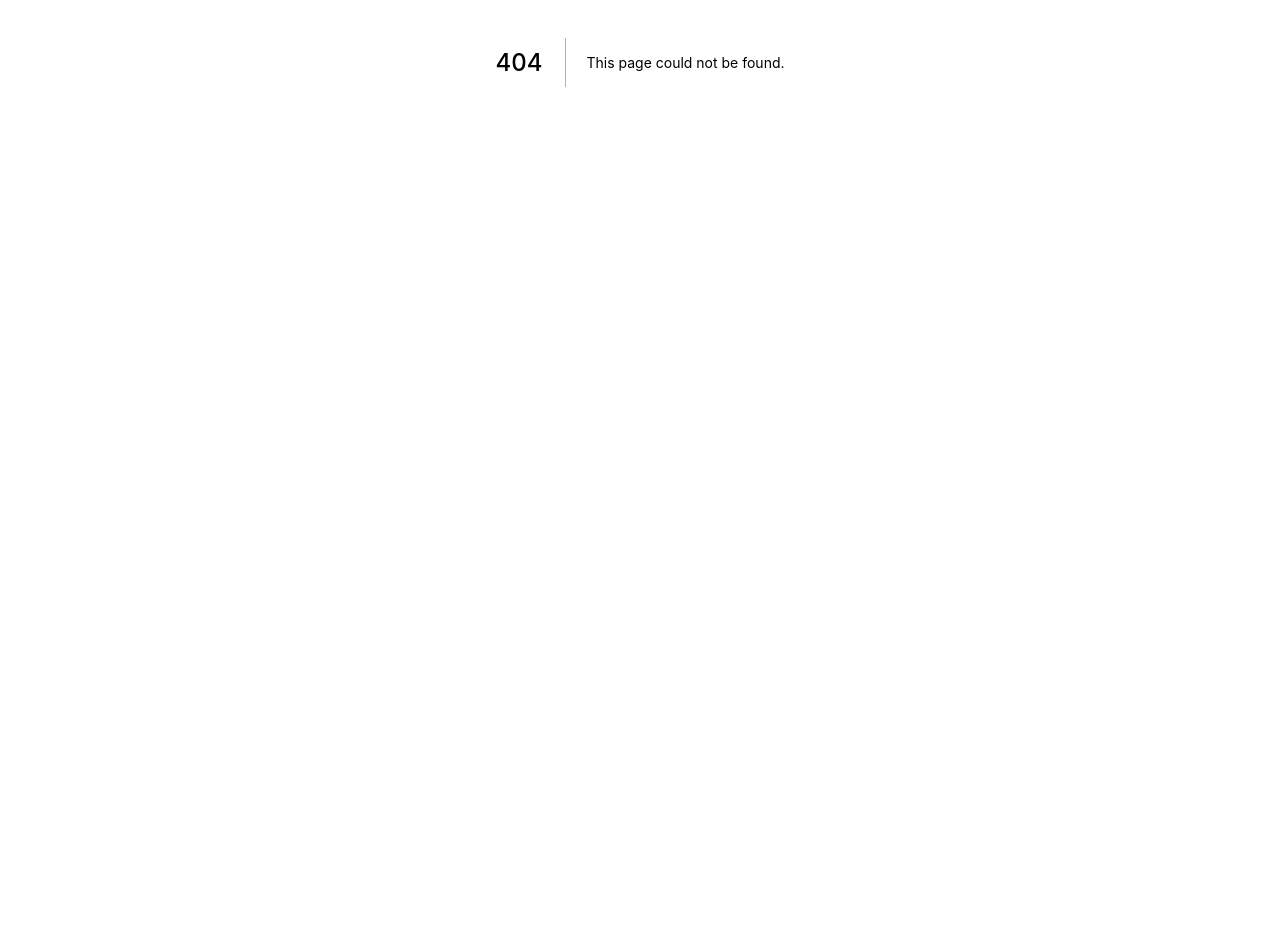
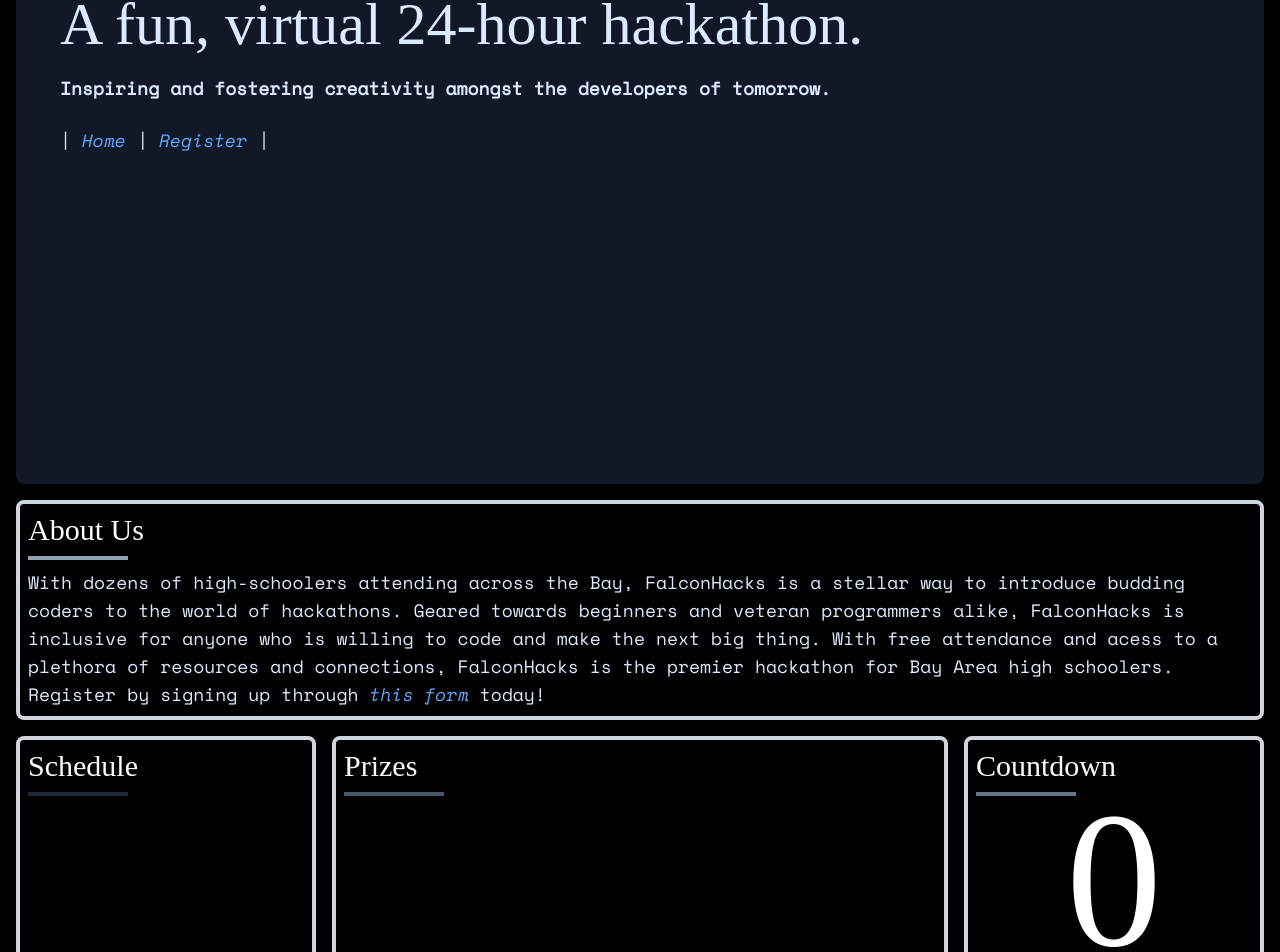
Before and after one commit to foothill-cs/foothill-cs, a Next.js app: page /falconhacks in a window 1280 px wide. Before the commit this address had no page. Shown: the part 338-1290 px from the top of the page. Before the commit the page ends 800 px from the top, so only its background shows below. Built offline with nearby package versions, Linux system fonts and the light colour scheme; a web font is replaced by a local one.

Commit message:
added falconhacks - main file

```diff
--- /dev/null
+++ b/pages/falconhacks.tsx
@@ -0,0 +1,36 @@
+import type { NextPage } from "next";
+import { Calendar } from "../components/countdown";
+import DotMatrix from "../components/homePage";
+import Officers from "../components/prizes";
+import { Square } from "../components/rectangle";
+import { Schedule } from "../components/schedulehacks";
+import { Faq } from "../components/faq";
+
+
+const Home: NextPage = () => {
+  return (
+    <div className="p-4 gap-4">
+      <DotMatrix />
+
+      <div className = "py-2"></div>
+
+      <div>
+        <Square span="col-span-2" />
+        <div className = "py-2"></div>
+      </div>
+      <div className = "grid grid-cols-1 gap-4 sm:grid-cols-4">
+        <Schedule />
+        <Officers />
+        <Calendar />
+
+      </div>
+      <div className = "py-4">
+        <Faq span="col-span-2" />
+        <div className = "py-2"></div>
+      </div>
+    </div>
+
+  );
+};
+
+export default Home;
```
